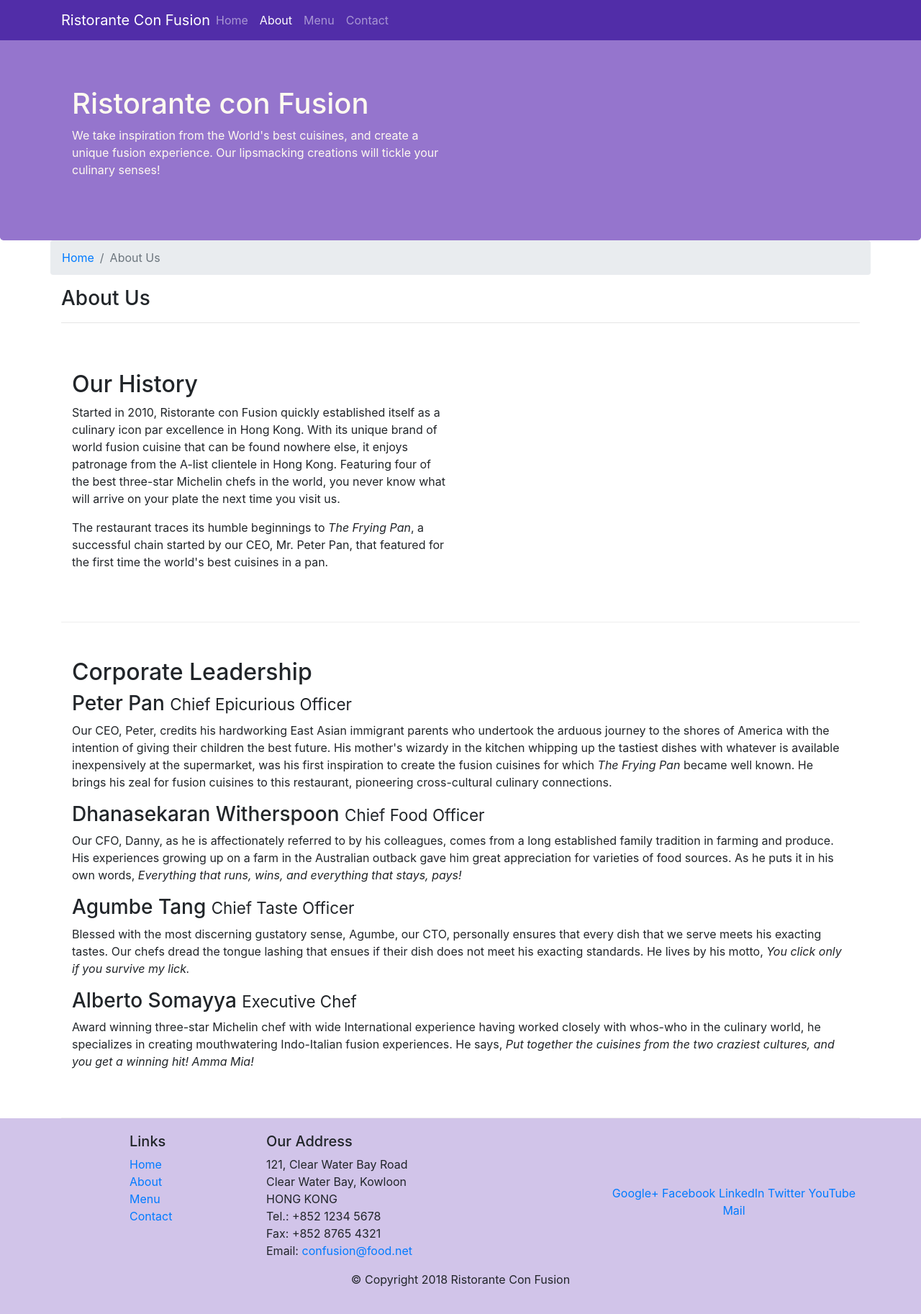
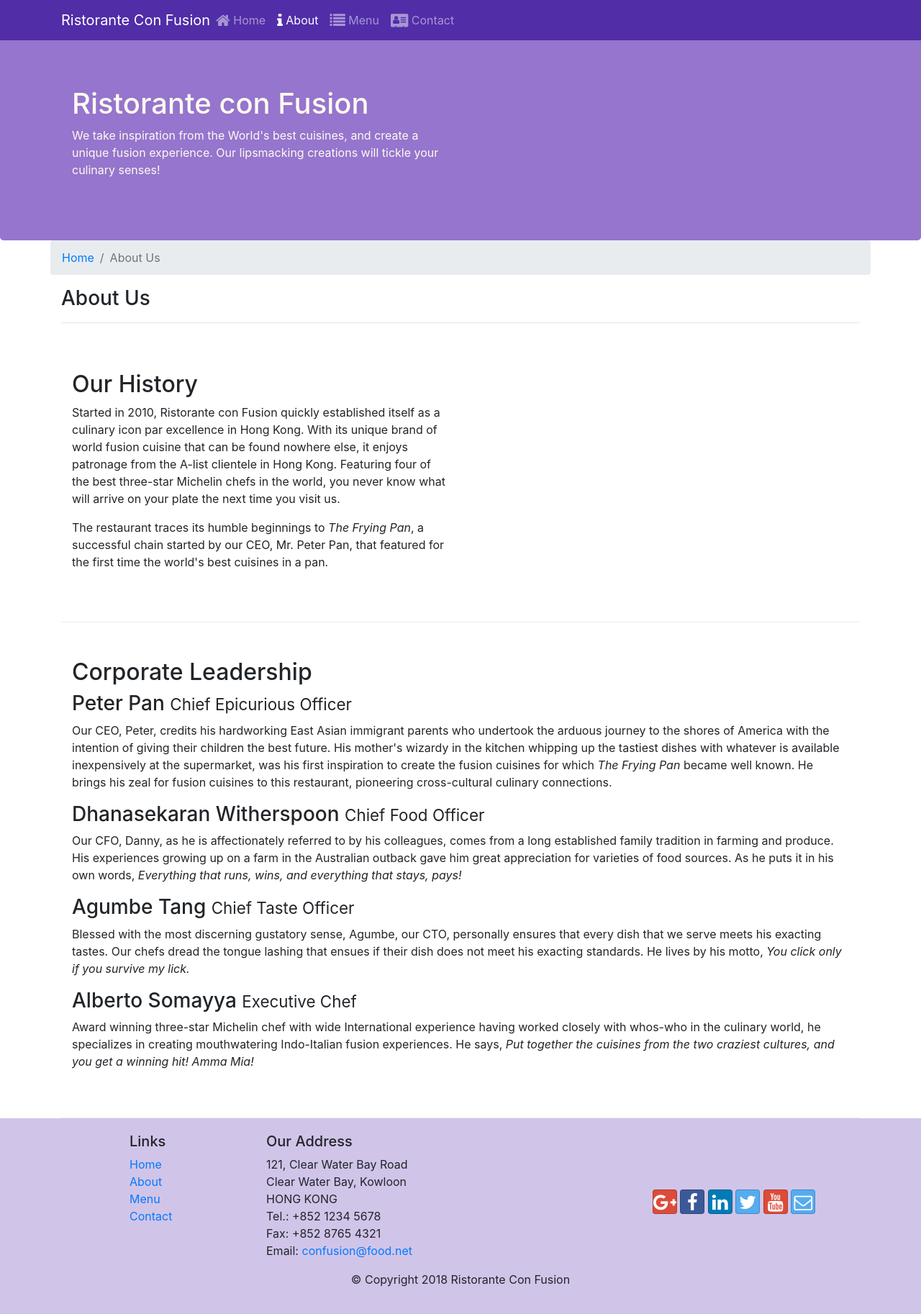
Before and after one commit to PwtanSG/confusionbs4, a website: page aboutus.html in a window 1280 px wide. Shown: the whole page at 72% size. Drawn offline with nearby package versions, Linux system fonts and the light colour scheme.

Commit message:
wk2-ex-fonticon

```diff
--- a/aboutus.html
+++ b/aboutus.html
@@ -10,6 +10,11 @@
 
     <!-- Bootstrap CSS -->
     <link rel="stylesheet" href="node_modules/bootstrap/dist/css/bootstrap.min.css">
+    <!--font awesome-->
+    <link rel="stylesheet" href="node_modules/font-awesome/css/font-awesome.min.css">
+    <!--social fonts-->
+    <link rel="stylesheet" href="node_modules/bootstrap-social/bootstrap-social.css">
+    <!--custom css-->
     <link rel="stylesheet" href="css/styles.css">
 
     <title>Ristorante Con Fusion: About Us</title>
@@ -25,10 +30,10 @@
            <a class="navbar-brand mr-auto" href="#">Ristorante Con Fusion</a>
            <div class="collapse navbar-collapse" id="Navbar">
                 <ul class="navbar-nav mr-auto">
-                    <li class="nav-item"><a class="nav-link" href="./index.html">Home</a></li>
-                    <li class="nav-item active"><a class="nav-link" href="#">About</a></li>
-                    <li class="nav-item"><a class="nav-link" href="#">Menu</a></li>
-                    <li class="nav-item"><a class="nav-link" href="#">Contact</a></li>
+                    <li class="nav-item"><a class="nav-link" href="./index.html"><span class="fa fa-home fa-lg"></span> Home</a></li>
+                    <li class="nav-item active"><a class="nav-link" href="#"><span class="fa fa-info fa-lg"></span> About</a></li>
+                    <li class="nav-item"><a class="nav-link" href="#"><span class="fa fa-list fa-lg"></span> Menu</a></li>
+                    <li class="nav-item"><a class="nav-link" href="#"><span class="fa fa-address-card fa-lg"></span> Contact</a></li>
                 </ul>
             </div>
         </div>
@@ -110,12 +115,12 @@
                 </div>
                 <div class="col-12 col-sm-4 align-self-center">
                     <div class="text-center">
-                        <a href="http://google.com/+">Google+</a>
-                        <a href="http://www.facebook.com/profile.php?id=">Facebook</a>
-                        <a href="http://www.linkedin.com/in/">LinkedIn</a>
-                        <a href="http://twitter.com/">Twitter</a>
-                        <a href="http://youtube.com/">YouTube</a>
-                        <a href="mailto:">Mail</a>
+                        <a class="btn btn-social-icon btn-google" href="http://google.com/+"><i class="fa fa-google-plus fa-lg"></i></a>
+                        <a class="btn btn-social-icon btn-facebook" href="http://www.facebook.com/profile.php?id="><i class="fa fa-facebook fa-lg"></i></a>
+                        <a class="btn btn-social-icon btn-linkedin" href="http://www.linkedin.com/in/"><i class="fa fa-linkedin fa-lg"></i></a>
+                        <a class="btn btn-social-icon btn-twitter" href="http://twitter.com/"><i class="fa fa-twitter fa-lg"></i></a>
+                        <a class="btn btn-social-icon btn-google" href="http://youtube.com/"><i class="fa fa-youtube fa-lg"></i></a>
+                        <a class="btn btn-social-icon btn-twitter" href="mailto:"><i class="fa fa-envelope-o"></i></a>
                     </div>
                 </div>
            </div>
--- a/package.json
+++ b/package.json
@@ -20,6 +20,8 @@
   "homepage": "https://github.com/PwtanSG/confusionbs4#readme",
   "dependencies": {
     "bootstrap": "^4.0.0",
+    "bootstrap-social": "^5.1.1",
+    "font-awesome": "^4.7.0",
     "jquery": "^3.3.1",
     "popper.js": "^1.12.9"
   },
```
Also changed, not shown: index.html (+18 -13 lines), 1 other file.
